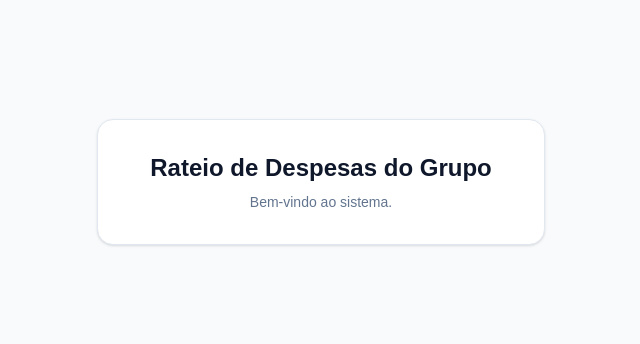
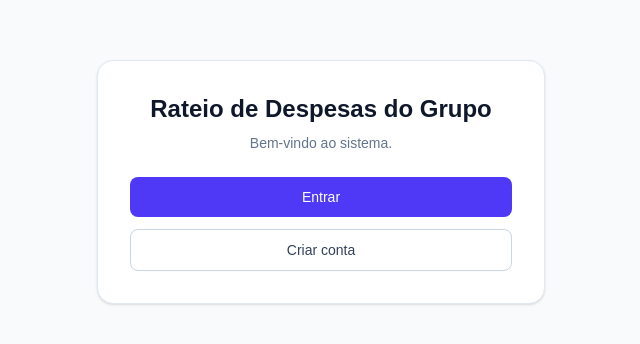
Before and after one commit to C14-Inatel-2026-2/projeto_rateio_frontend, a Next.js app: page / in a window 1280 px wide. Shown: the part 218-562 px from the top of the page, without its empty margins (319-959 px from the left). Built offline with nearby package versions, Linux system fonts and the light colour scheme.

Commit message:
feat: estiliza tela inicial com botões de login e cadastro

```diff
--- a/src/app/page.tsx
+++ b/src/app/page.tsx
@@ -1,3 +1,5 @@
+import Link from "next/link";
+
 export default function Home() {
   return (
     <main className="flex min-h-screen items-center justify-center bg-slate-50 px-4">
@@ -5,7 +7,21 @@ export default function Home() {
         <h1 className="mb-2 text-2xl font-semibold text-slate-900">
           Rateio de Despesas do Grupo
         </h1>
-        <p className="text-sm text-slate-500">Bem-vindo ao sistema.</p>
+        <p className="mb-6 text-sm text-slate-500">Bem-vindo ao sistema.</p>
+        <div className="flex flex-col gap-3">
+          <Link
+            href="/login"
+            className="rounded-lg bg-indigo-600 px-4 py-2.5 text-sm font-medium text-white transition hover:bg-indigo-700"
+          >
+            Entrar
+          </Link>
+          <Link
+            href="/cadastro"
+            className="rounded-lg border border-slate-300 bg-white px-4 py-2.5 text-sm font-medium text-slate-700 transition hover:bg-slate-50"
+          >
+            Criar conta
+          </Link>
+        </div>
       </div>
     </main>
   );
```
